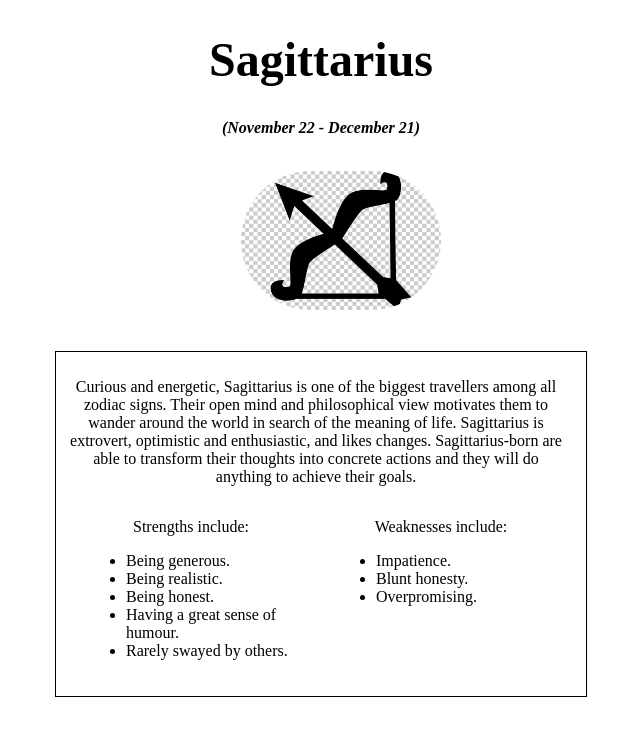
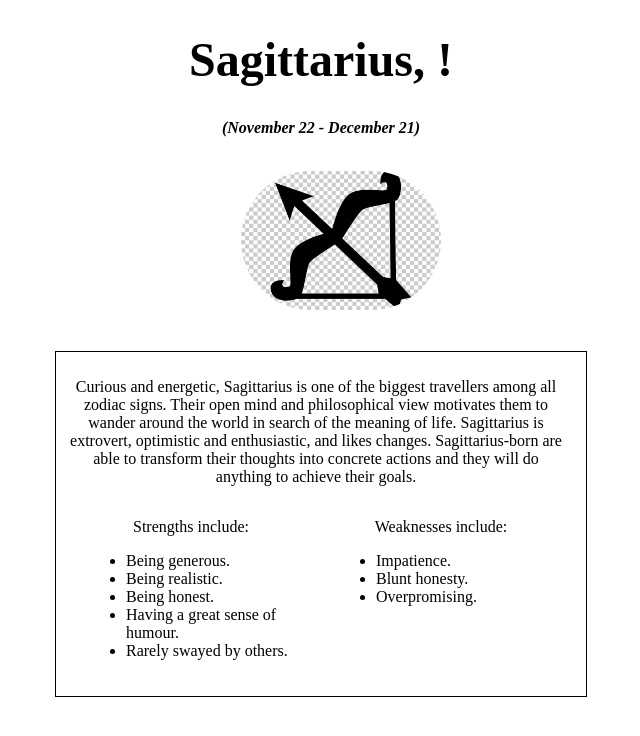
Before and after one commit to aminah141/zodiac, a plain HTML site: page index.html in a window 1280 px wide. Shown: the whole page, without its empty margins (319-959 px from the left). Drawn offline with Linux system fonts and the light colour scheme.

Commit message:
Update index.html

```diff
--- a/index.html
+++ b/index.html
@@ -7,7 +7,7 @@
   </head>
   <body>
     <div>
-    <h1>Sagittarius</h1>
+    <h1>Sagittarius, !</h1>
     <h2>(November 22 - December 21)</h2>
 
     <!-- image of zodiac sign -->
```
